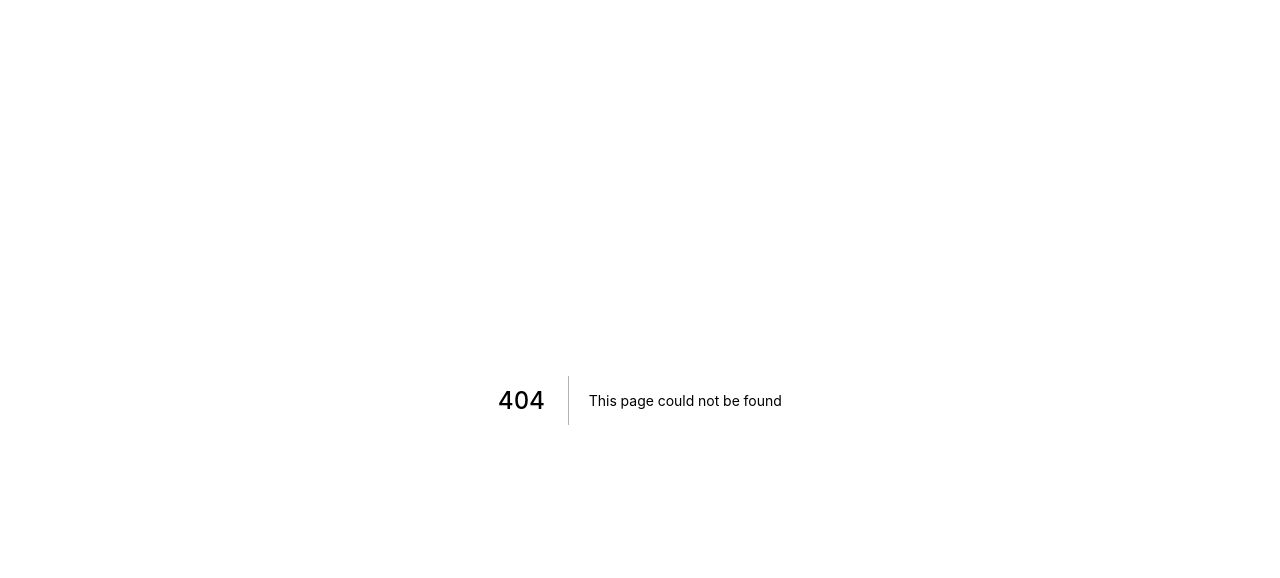
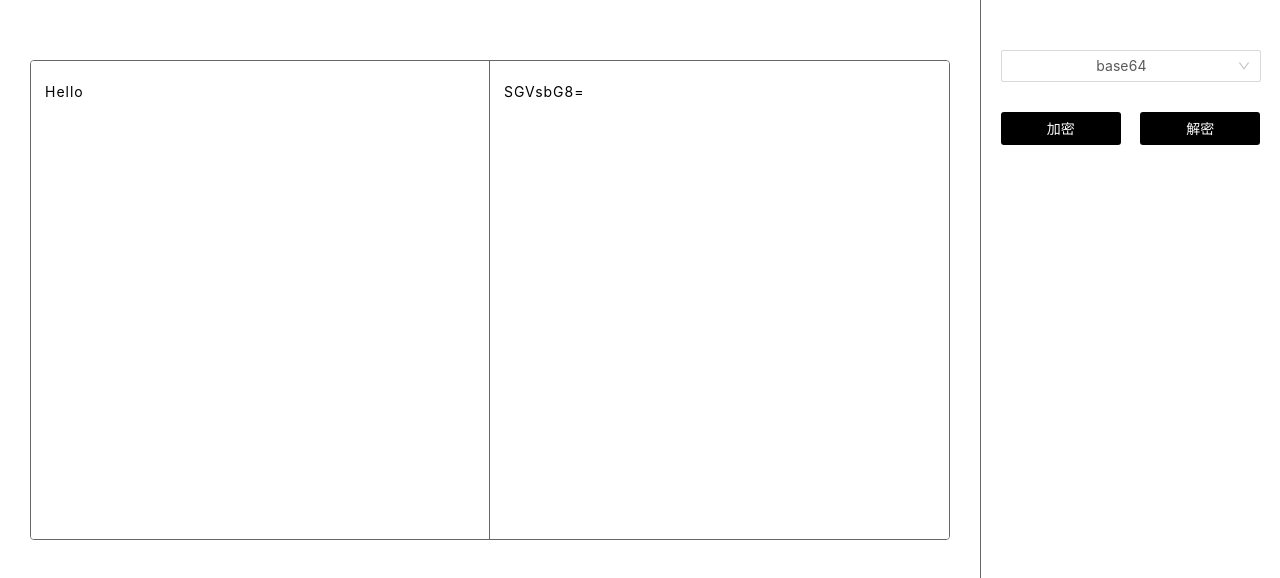
Before and after one commit to xiaoYown/easy_format, a React app in the folder app_front/apps/easy_format/: page /cryptojs in a window 1280 px wide. Before the commit this address had no page. Shown: the top 578 px of the page. Built offline with nearby package versions, Linux system fonts and the light colour scheme.

Commit message:
fix: 添加 md5

```diff
--- a/app_front/apps/easy_format/src/App.js
+++ b/app_front/apps/easy_format/src/App.js
@@ -12,7 +12,7 @@ import ErrorBoundary from './components/Error/ErrorBoundary';
 
 const PageIndex = lazy(() => import(/* webpackChunkName: "index" */ './pages/Index'));
 const PagePugAndHtml = lazy(() => import(/* webpackChunkName: "pugandhtml" */ './pages/PugAndHtml'));
-const PageTextAndBase64 = lazy(() => import(/* webpackChunkName: "textandbase64" */ './pages/TextAndBase64'));
+const CryptoJS = lazy(() => import(/* webpackChunkName: "cryptojs" */ './pages/CryptoJS'));
 const PageTinyImage = lazy(() => import(/* webpackChunkName: "tinyimage" */ './pages/TinyImage'));
 
 const { BASE_URL } = process.env;
@@ -38,8 +38,8 @@ function App() {
               />
               <Route
                 exact
-                path={`/textandbase64`}
-                component={PageTextAndBase64}
+                path={`/cryptojs`}
+                component={CryptoJS}
               />
               <Route
                 exact
--- /dev/null
+++ b/app_front/apps/easy_format/src/pages/CryptoJS/index.jsx
@@ -0,0 +1,199 @@
+import './index.less';
+
+import React from 'react';
+import { Select, Row, Col, Input } from 'antd';
+import CodeBlockTwo from '../../components/CodeBlockTwo';
+
+const { Option } = Select;
+
+const ENCODE_LIST = [
+  {
+    name: 'base64',
+    key: 'base64',
+  },
+  {
+    name: 'MD5',
+    key: 'MD5',
+  },
+  // {
+  //   name: 'AES',
+  //   key: 'AES',
+  // }
+];
+
+function encodeBase64 (CryptoJS, words) {
+	const str = CryptoJS.enc.Utf8.parse(words);
+  const base64 = CryptoJS.enc.Base64.stringify(str);
+  return base64;
+}
+function decodeBase64 (CryptoJS, base64) {
+	const words  = CryptoJS.enc.Base64.parse(base64);
+	return words.toString(CryptoJS.enc.Utf8);
+}
+function encodeMD5 (CryptoJS, words) {
+  return CryptoJS.MD5(words).toString();
+}
+function encodeAES (CryptoJS, words, key) {
+  return CryptoJS.AES.encrypt(words, `${key}`).toString();
+}
+function decodeAES (CryptoJS, words, key) {
+  const bytes = CryptoJS.AES.decrypt(words, `${key}`);
+  return bytes.toString(CryptoJS.enc.Utf8);
+}
+
+export default class PageCryptoJS extends React.Component {
+  constructor (props) {
+    super(props);
+
+    const valueText = 'Hello';
+
+    this.state = {
+      encodeWay: 'base64',
+      valueText, // 明文
+      valueEncrypted: '', // 密文
+      loaded: false,
+      encodeKey: '', // 加密使用 key
+    };
+  }
+  componentDidMount () {
+    import(/* webpackChunkName: "crypto-js" */ 'crypto-js').then(res => {
+      this.CryptoJS = res.default;
+      console.log(this.CryptoJS)
+      const valueEncrypted = encodeBase64(this.CryptoJS, this.state.valueText);
+      this.setState({
+        loaded: true,
+        valueEncrypted
+      });
+    }).catch(err => {
+      console.log(err);
+      window.alert('script load fail!');
+    })
+  }
+  changeEncodeWay = (encodeWay) => {
+    this.setState({ encodeWay });
+  }
+  onHandleKey = (e) => {
+    this.setState({
+      encodeKey: e.target.value
+    });
+  }
+  handleEncode = () => {
+    const { encodeWay, encodeKey, valueText } = this.state;
+    let value = '';
+    switch (encodeWay) {
+      case 'base64':
+        value = encodeBase64(this.CryptoJS, valueText);
+        break;
+      case 'AES':
+        value = encodeAES(this.CryptoJS, valueText, encodeKey);
+        break;
+      case 'MD5':
+        value = encodeMD5(this.CryptoJS, valueText);
+        break;
+    }
+    this.setState({
+      valueEncrypted: value
+    });
+  }
+  handleDecode = () => {
+    const { encodeWay, encodeKey, valueEncrypted } = this.state;
+    let value = '';
+    switch (encodeWay) {
+      case 'base64':
+        value = decodeBase64(this.CryptoJS, valueEncrypted);
+        break;
+      case 'AES':
+        value = decodeAES(this.CryptoJS, valueEncrypted, encodeKey);
+        break;
+    }
+    this.setState({
+      valueText: value
+    });
+  }
+  render () {
+    const { encodeWay, loaded, valueText, valueEncrypted, encodeKey } = this.state;
+    const canDecode = !/MD5/.test(encodeWay);
+
+    return (
+      <div className="container">
+        {
+          !loaded ? null : <main>
+            <div className="p-PageCryptoJS">
+              <div className="m-main">
+                <CodeBlockTwo
+                  block1={
+                    <textarea
+                      id="text"
+                      className="m-Code"
+                      value={ valueText }
+                      onChange={e => {
+                        this.setState({ valueText: e.target.value })
+                      }}
+                    ></textarea>
+                  }
+                  block2={
+                    <textarea
+                      id="base64"
+                      className="m-Code"
+                      value={ valueEncrypted }
+                      disabled={ !canDecode }
+                      onChange={e => {
+                        this.setState({ valueEncrypted: e.target.value })
+                      }}
+                      ></textarea>
+                  }
+                ></CodeBlockTwo>
+              </div>
+              <div className="m-side">
+                <div className="m-side-main">
+                  <div className="m-block">
+                    <Select
+                      sizse="small"
+                      defaultValue={ encodeWay }
+                      style={{ width: '100%' }}
+                      onChange={this.changeEncodeWay}
+                    >
+                      {
+                        ENCODE_LIST.map(item => {
+                          return <Option
+                            key={ item.name }
+                            value={item.name}
+                          >{ item.name }</Option>
+                        })
+                      }
+                    </Select>
+                  </div>
+                  {
+                    /^(AES)$/.test(encodeWay) ? <div className="m-block">
+                      <Input
+                        placeholder="key"
+                        value={ encodeKey }
+                        onChange={ this.onHandleKey }
+                      />
+                    </div> : null
+                  }
+                  <Row className="m-exec" style={{ textAlign: 'center' }}>
+                    <Col span={12}>
+                      <button
+                        className="m-btn-encode"
+                        onClick={ this.handleEncode }
+                      >加密</button>
+                    </Col>
+                    <Col span={12}>
+                      <button
+                        className={`m-btn-encode${!canDecode ? ' s-disabled' : ''}`}
+                        onClick={ () => canDecode && this.handleDecode() }
+                      >解密</button>
+                    </Col>
+                  </Row>
+                </div>
+              </div>
+            </div>
+          </main>
+        }
+        <footer>
+        </footer>
+      </div>
+    )
+  }
+}
--- /dev/null
+++ b/app_front/apps/easy_format/src/pages/CryptoJS/index.less
@@ -0,0 +1,61 @@
+.p-PageCryptoJS {
+  padding-right: 300px;
+
+  .m-main {
+    max-width: 1000px;
+    height: 600px;
+    padding: 60px 30px;
+    margin: 0 auto;
+  }
+
+  .m-Code {
+    box-sizing: border-box;
+    width: 100%;
+    height: 100%;
+    padding: 20px 14px;
+    letter-spacing: 1px;
+  }
+
+  .m-side {
+    position: absolute;
+    top: 0;
+    right: 0;
+    bottom: 0;
+    width: 300px;
+    border-left: 1px solid #666666;
+  }
+
+  .m-side-main {
+    padding: 30px 10px;
+  }
+
+  .m-exec {
+    padding-top: 30px;
+  }
+
+  .m-block {
+    width: 260px;
+    padding-top: 20px;
+    margin: 0 auto;
+    text-align: center;
+  }
+
+  .m-btn-encode {
+    width: 120px;
+    padding: 6px 0;
+    margin-bottom: 8px;
+    background-color: #000000;
+    color: #FFFFFF;
+    text-align: center;
+    border-radius: 3px;
+    cursor: pointer;
+
+    &:hover {
+      background-color: #dfdfdf;
+    }
+    &.s-disabled {
+      background-color: #dfdfdf;
+      cursor: not-allowed;
+    }
+  }
+}
--- a/app_front/apps/easy_format/src/pages/Index/index.jsx
+++ b/app_front/apps/easy_format/src/pages/Index/index.jsx
@@ -20,7 +20,7 @@ export default class Index extends React.Component {
             <Link to="/pugandhtml">pug & html</Link>
             </li>
             <li className="m-FunctionTypeName">
-              <Link to="/textandbase64">text & base64</Link>
+              <Link to="/cryptojs">crypto-js</Link>
             </li>
           </ul>
         </div>
--- a/app_front/apps/easy_format/src/pages/TextAndBase64/index.jsx
+++ /dev/null
@@ -1,100 +0,0 @@
-import './index.less';
-
-import React from 'react';
-import CodeBlockTwo from '../../components/CodeBlockTwo';
-import CodeFormatButton from '../../components/CodeFormatButton';
-
-function encode (CryptoJS, words) {
-	const str = CryptoJS.enc.Utf8.parse(words);
-  const base64 = CryptoJS.enc.Base64.stringify(str);
-  return base64;
-}
-function decode (CryptoJS, base64) {
-	const words  = CryptoJS.enc.Base64.parse(base64);
-	return words.toString(CryptoJS.enc.Utf8);
-}
-
-export default class TextAndBase64 extends React.Component {
-  constructor (props) {
-    super(props);
-
-    const valueText = 'Hello';
-
-    this.state = {
-      valueText,
-      valueBase64: '',
-      loaded: false
-    };
-    import(/* webpackChunkName: "crypto-js" */ 'crypto-js').then(res => {
-      this.CryptoJS = res.default;
-      const valueBase64 = encode(this.CryptoJS, valueText);
-      this.setState({
-        loaded: true,
-        valueBase64
-      });
-    }).catch(err => {
-      console.log(err);
-      window.alert('script load fail!');
-    })
-  }
-  componentDidMount () {
-  }
-  render () {
-    const { loaded, valueText, valueBase64 } = this.state;
-
-    return (
-      <div className="container">
-        {
-          !loaded ? null : <main>
-            <div className="p-TextAndBase64">
-              <CodeBlockTwo
-                block1={
-                  <textarea
-                    id="text"
-                    className="m-Code"
-                    value={ valueText }
-                    onChange={e => {
-                      this.setState({ valueText: e.target.value })
-                    }}
-                  ></textarea>
-                }
-                block2={
-                  <textarea
-                    id="base64"
-                    className="m-Code"
-                    value={ valueBase64 }
-                    onChange={e => {
-                      this.setState({ valueBase64: e.target.value })
-                    }}
-                    ></textarea>
-                }
-              ></CodeBlockTwo>
-            </div>
-            <CodeFormatButton
-              textLeft="TEXT"
-              textRight="BASE64"
-              onClick={res => {
-                switch (res) {
-                  case 0:
-                    this.setState({
-                      valueBase64: encode(this.CryptoJS, this.state.valueText)
-                    });
-                    break;
-                  case 1:
-                    this.setState({
-                      valueText: decode(this.CryptoJS, this.state.valueBase64)
-                    });
-                    break;
-                  default:
-                    return;
-                }
-              }}
-            />
-          </main>
-        }
-        <footer>
-        </footer>
-      </div>
-    )
-  }
-}
--- a/app_front/apps/easy_format/src/pages/TextAndBase64/index.less
+++ /dev/null
@@ -1,14 +0,0 @@
-.p-TextAndBase64 {
-  max-width: 1400px;
-  height: 600px;
-  padding: 0 30px;
-  margin: 60px auto;
-}
-
-.m-Code {
-  box-sizing: border-box;
-  width: 100%;
-  height: 100%;
-  padding: 20px 14px;
-  letter-spacing: 1px;
-}
```
Also changed, not shown: app_front/apps/easy_format/package.json (+16 -2 lines).
